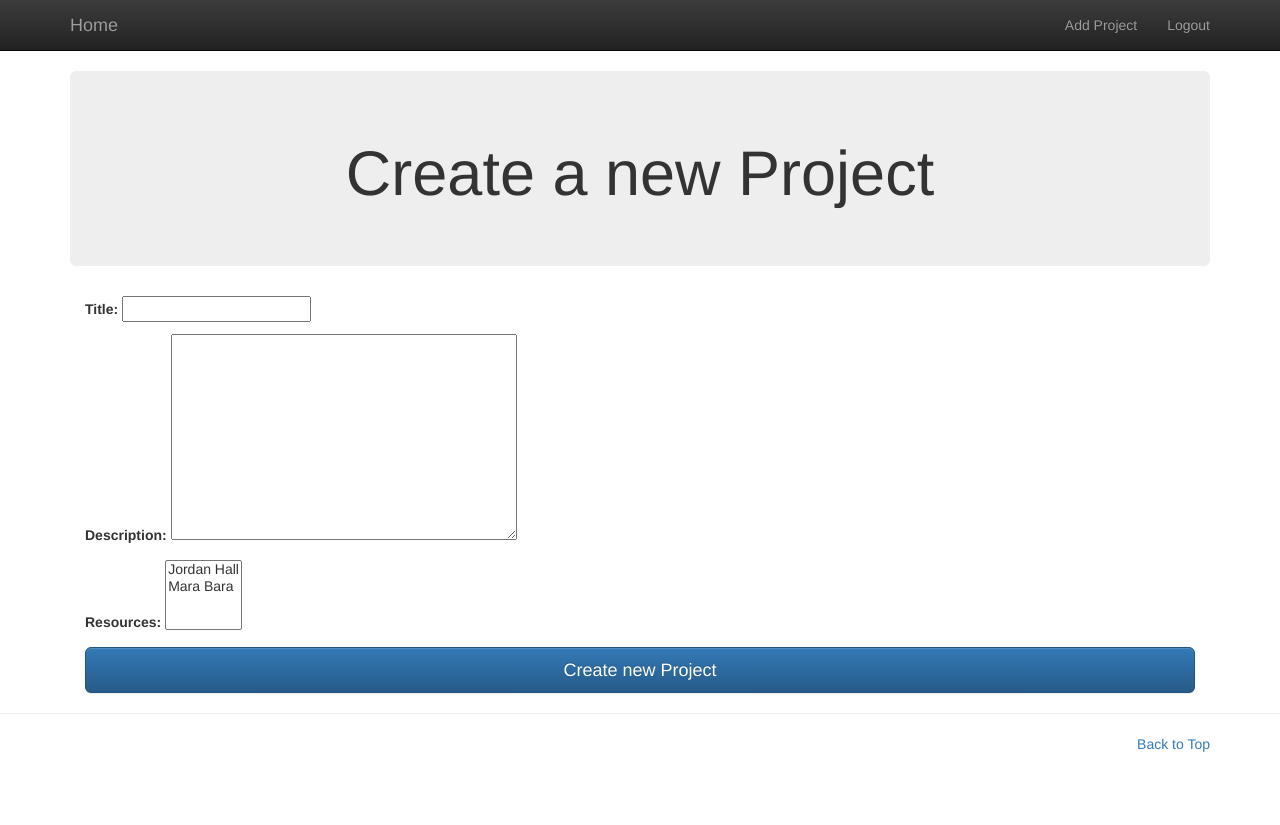
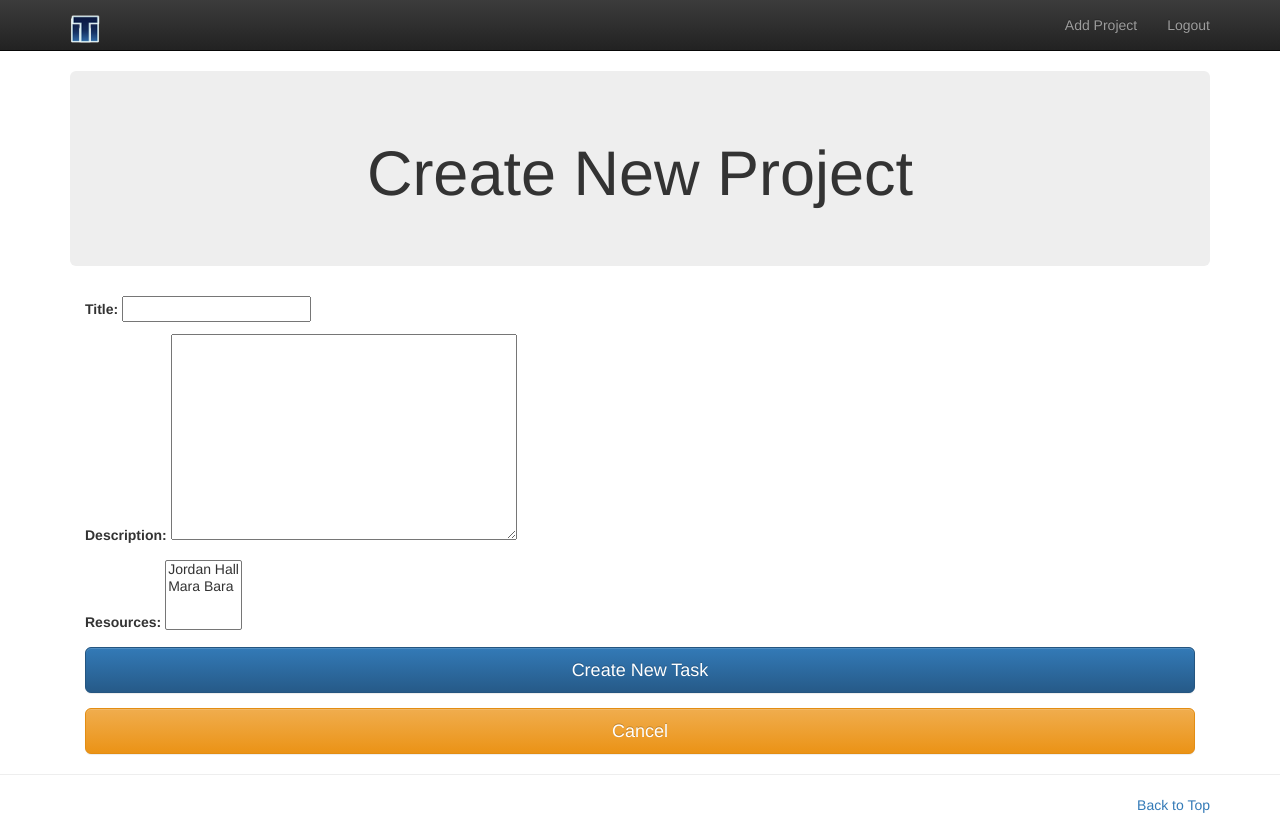
Before and after one commit to jhall6226/TaskMaster-Project, a Django app: page //addproject/ in a window 1280 px wide. Before the commit the page ends 752 px from the top, so only its background shows below. Run offline with Django 3.2, Linux system fonts and the light colour scheme; a user stored in the database is signed in; data comes from the database, SQL or seed files in the repository; both versions use the stored data as it was after the commit; some libraries are stand-ins or nearby versions.

Commit message:
Added Logo to Navbar and updated project interface

```diff
--- a/TaskMaster/TaskMaster/settings.py
+++ b/TaskMaster/TaskMaster/settings.py
@@ -88,3 +88,8 @@ STATIC_ROOT = '/var/www/taskmaster/static/'
 STATICFILES_DIRS = (
             os.path.join(BASE_DIR,'static'),
 )
+
+# Media Files (Those uploaded by users into the application)
+
+MEDIA_URL = '/media/'
+MEDIA_ROOT='/var/www/taskmaster/media/'
--- a/TaskMaster/taskmaster_app/models.py
+++ b/TaskMaster/taskmaster_app/models.py
@@ -5,7 +5,7 @@ from django.utils import timezone
 from django.utils.text import slugify
 
 class Project(models.Model):
-    title = models.CharField(max_length=200)
+    title = models.CharField(max_length=200,unique=True)
     slug = models.SlugField(max_length=200,default='slug_placeholder')
     description = models.TextField()
     date_created = models.DateTimeField(auto_now_add=True)
@@ -13,11 +13,13 @@ class Project(models.Model):
 
     resources = models.ManyToManyField('Resource', related_name='projects')
 
+    attachments = models.FileField(upload_to='projects/',blank=True)
+
     def __unicode__(self):
         return self.title
 
 class Task(models.Model):
-    title = models.CharField(max_length=200)
+    title = models.CharField(max_length=200,unique=True)
     slug = models.SlugField(max_length=200,default='slug_placeholder')
     task_instructions = models.TextField()
     date_created = models.DateTimeField(auto_now_add=True)
--- a/TaskMaster/taskmaster_app/views.py
+++ b/TaskMaster/taskmaster_app/views.py
@@ -27,6 +27,11 @@ def add_project(request):
         project = None
 
     if request.method == 'POST':
+        if request.POST.get('control') == 'cancel':
+            if id is None:
+                return HttpResponseRedirect(reverse('taskmaster_app:dashboard'))
+            else:
+                return HttpResponseRedirect(reverse('taskmaster_app:project_view', kwargs={'project':project.slug}))
         if request.POST.get('control') == 'delete':
             project.delete()
             messages.add_message(request, messages.INFO, 'Project deleted!')
@@ -34,10 +39,13 @@ def add_project(request):
 
         form = ProjectForm(request.POST)
         if form.is_valid():
-            p = form.save(commit=False)
+            p = form.save()
             p.slug = slugify(p.title)
             p.save()
-            messages.add_message(request, messages.INFO, 'Project added!')
+            if id is None:
+                messages.add_message(request, messages.INFO, 'Project added!')
+            else:
+                messages.add_message(request, messages.INFO, 'Project saved!')
             return HttpResponseRedirect(reverse('taskmaster_app:dashboard'))
     else:
         form = ProjectForm(instance=project)
@@ -72,7 +80,7 @@ def add_task(request, **kwargs):
                 messages.add_message(request, messages.INFO, 'Task added!')
             else:
                 messages.add_message(request, messages.INFO, 'Task saved!')
-            return HttpResponseRedirect(reverse('taskmaster_app:dashboard'))
+            return HttpResponseRedirect(reverse('taskmaster_app:project_view', kwargs={'project':project.slug}))
     else:
         form = TaskForm(instance=task)
 
--- a/TaskMaster/templates/base.html
+++ b/TaskMaster/templates/base.html
@@ -32,7 +32,7 @@
                     <span class="icon-bar"></span>
                     <span class="icon-bar"></span>
                 </button>
-                {% if user.is_authenticated %}<a class="navbar-brand" href="{% url 'taskmaster_app:dashboard' %}">Home</a>{% else %}<a class="navbar-brand" href="{% url 'home' %}">Home</a>{% endif %}
+                {% if user.is_authenticated %}<a class="navbar-brand" href="{% url 'taskmaster_app:dashboard' %}"><img class="img-responsive" style="margin: 0px auto; padding: 0px; float: center;" src="{% static 'TaskMaster/tm_logo.png' %}" alt="Home"></a>{% else %}<a class="navbar-brand" href="{% url 'home' %}"><img class="img-responsive" style="margin: 0px auto; padding: 0px; float: center;" src="{% static 'TaskMaster/tm_logo.png' %}" alt="Home"></a>{% endif %}
             </div>
             <div class="collapse navbar-collapse" id="bs-example-navbar-collapse-1">
                 <ul class="nav navbar-nav navbar-right">
--- a/TaskMaster/templates/taskmaster_app/addproject.html
+++ b/TaskMaster/templates/taskmaster_app/addproject.html
@@ -9,13 +9,29 @@ $('textarea').addClass('form-control');
 </script>
 
 <div class="jumbotron">
-    <h1 align="center">Create a new Project</h1>
+    <h1 align="center">Create New Project</h1>
 </div>
 
+{% if project %}
 <div class="col-md-12">
     <form action="" method="post">{% csrf_token %}
         {{form.as_p}}
-        <input type="submit" value="Create new Project" class="btn btn-primary btn-lg btn-block"/>
+        <input type="submit" value="Save" class="btn btn-primary btn-lg btn-block"/>
+    </form>
+</div>
+{% else %}
+<div class="col-md-12">
+    <form action="" method="post">{% csrf_token %}
+        {{form.as_p}}
+        <input type="submit" value="Create New Task" class="btn btn-primary btn-lg btn-block"/>
+    </form>
+</div>
+{% endif %}
+
+<div class="col-md-12" style="padding-top:15px;">
+    <form action="" method="post">{% csrf_token %}
+        <input type="hidden" name="control" value="cancel"/>
+        <input type="submit" value="Cancel" class="btn btn-lg btn-block btn-warning"/>
     </form>
 </div>
 
--- a/TaskMaster/templates/taskmaster_app/project.html
+++ b/TaskMaster/templates/taskmaster_app/project.html
@@ -7,9 +7,13 @@
 </div>
 
 <div class="col-md-12">
+    <a href="{% url 'taskmaster_app:add_project' %}?id={{project.id}}" class="btn btn-sm btn-primary">Edit</a>
+</div>
+
+<div class="col-md-12">
     {{project.description}}
 
-    <h3 class="page-header">Tasks<a href="{% url 'taskmaster_app:add_task' project=project.slug %}" class="btn btn-xs btn-primary"><span class="glyphicon glyphicon-plus"></span></a></h3>
+    <h3 class="page-header">Tasks <a href="{% url 'taskmaster_app:add_task' project=project.slug %}" class="btn btn-xs btn-primary"><span class="glyphicon glyphicon-plus"></span></a></h3>
     {% if tasks %}
         {% for task in tasks %}
             <h4 class="section-header"><a href="{% url 'taskmaster_app:task_view' project=project.slug task=task.slug %}?id={{task.id}}">{{task.title}}</a></h4>
--- a/TaskMaster/templates/taskmaster_app/task.html
+++ b/TaskMaster/templates/taskmaster_app/task.html
@@ -8,6 +8,7 @@
 
 <div class="col-md-12">
     <a href="{% url 'taskmaster_app:add_task' project=project.slug %}?id={{task.id}}" class="btn btn-sm btn-primary">Edit</a>
+</div>
 
 <div class="col-md-12">
     <h3 class="page-header">Resources</h3>
```
Also changed, not shown: TaskMaster/db.sqlite3, TaskMaster/static/TaskMaster/tm_logo.png (added), TaskMaster/taskmaster_app/migrations/0010_auto_20150211_0141.py (added), 4 other files.
